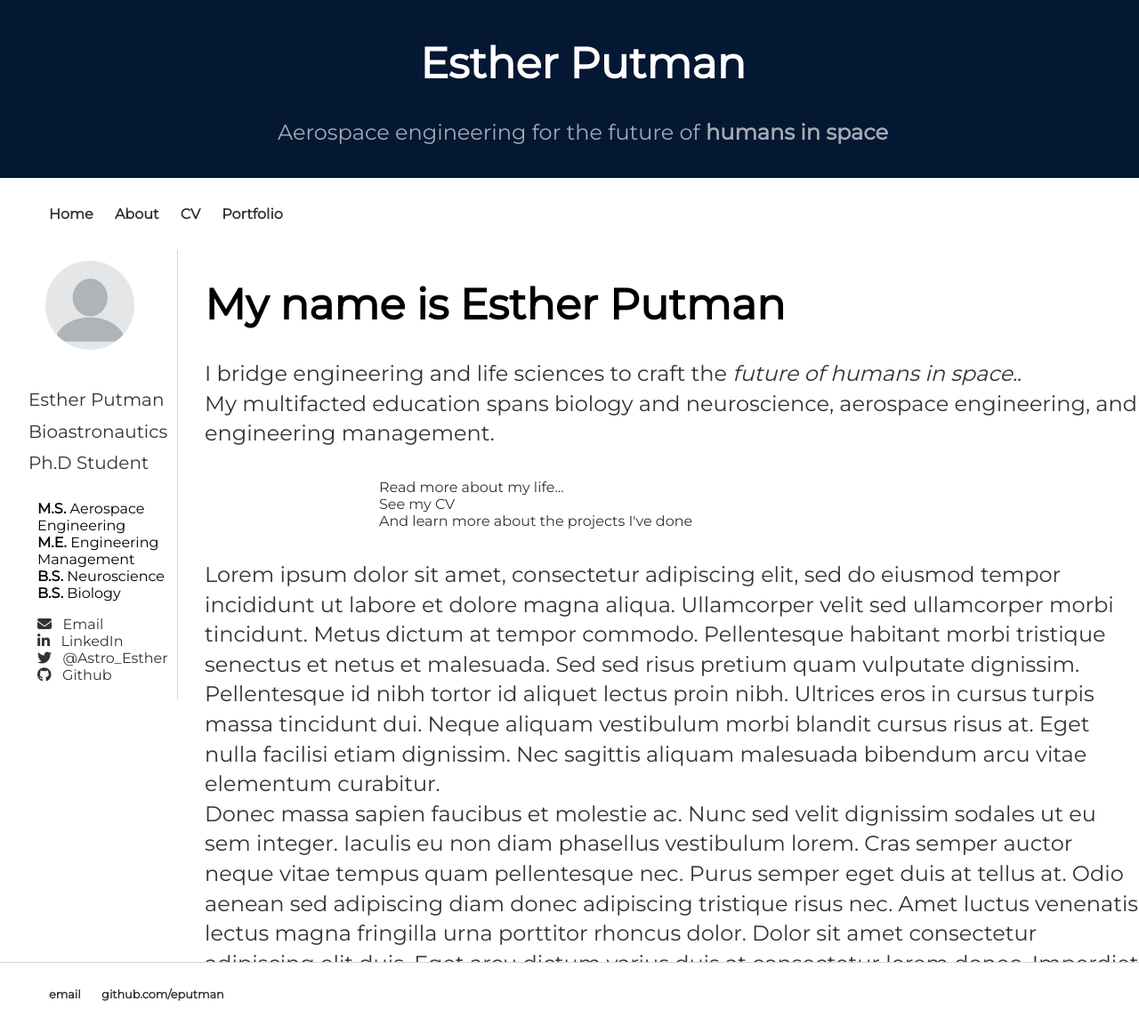
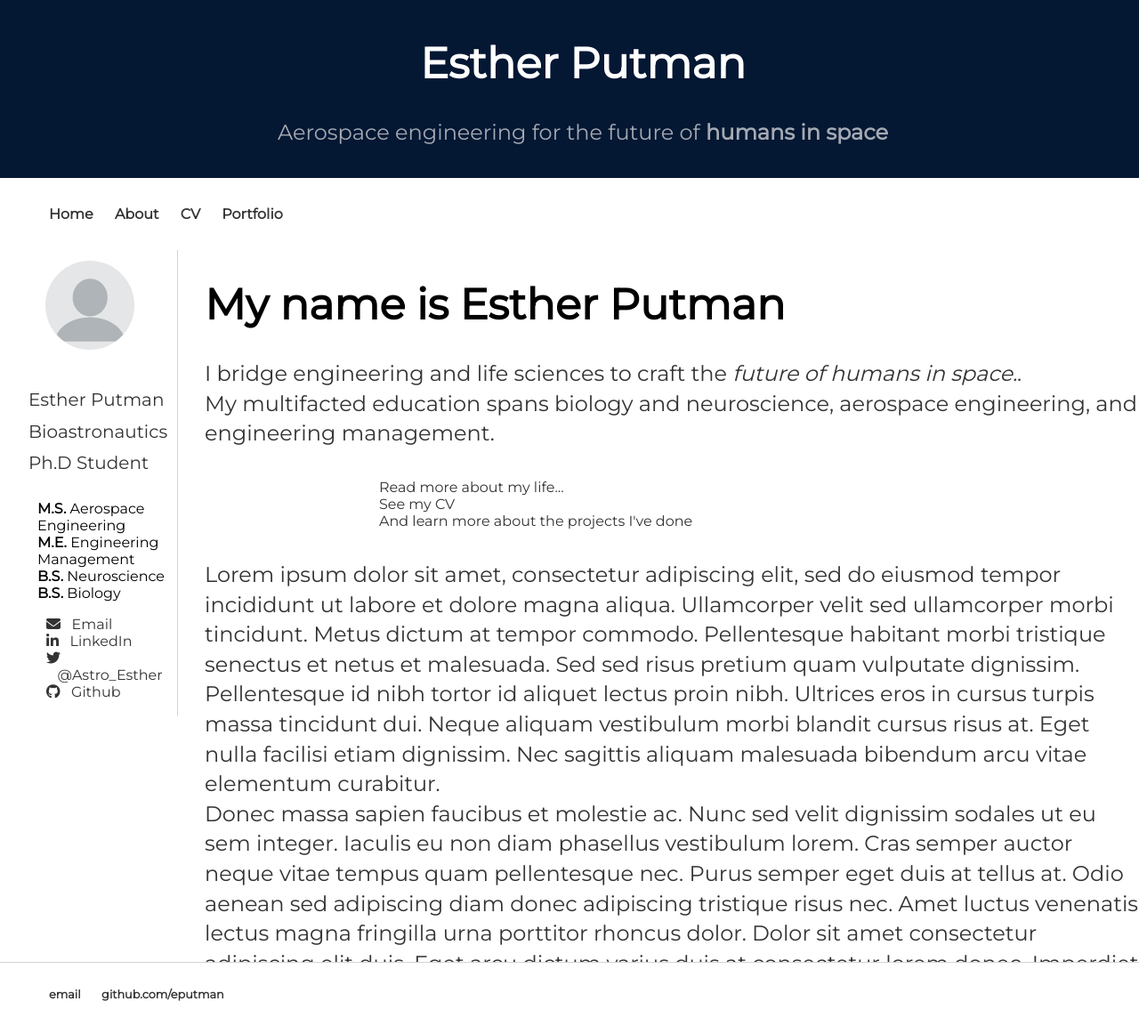
Before and after one commit to eputman/eputman.github.io, a Jekyll site: the page built from index.html, in a window 1280 px wide and 1153 px high. Shown: the whole window at 89% size. Built offline with Jekyll 4.4.1, drawn with Linux system fonts in a browser that asks for light colours; nearby versions of some CDN libraries.

Commit message:
Update index.html

```diff
--- a/index.html
+++ b/index.html
@@ -16,7 +16,7 @@
 		<li> <b>B.S.</b> Biology</li>
 	</ul>
 
-	<ul style="list-style-type:none;">
+	<ul style="list-style-type:none; margin-left:10px;">
 		<li><a href="mailto:esther.putman@colorado.edu"><i class="icon fa fa-envelope"></i>&nbsp;&nbsp;&nbsp;Email</a></li>
 		<li><a href="https://www.linkedin.com/in/estherputman/"><i class="icon fa fa-linkedin"></i>&nbsp;&nbsp;&nbsp;LinkedIn</a></li>
 		<li><a href="https://twitter.com/astro_esther"><i class="icon fa fa-twitter"></i>&nbsp;&nbsp;&nbsp;@Astro_Esther</a></li>
```
